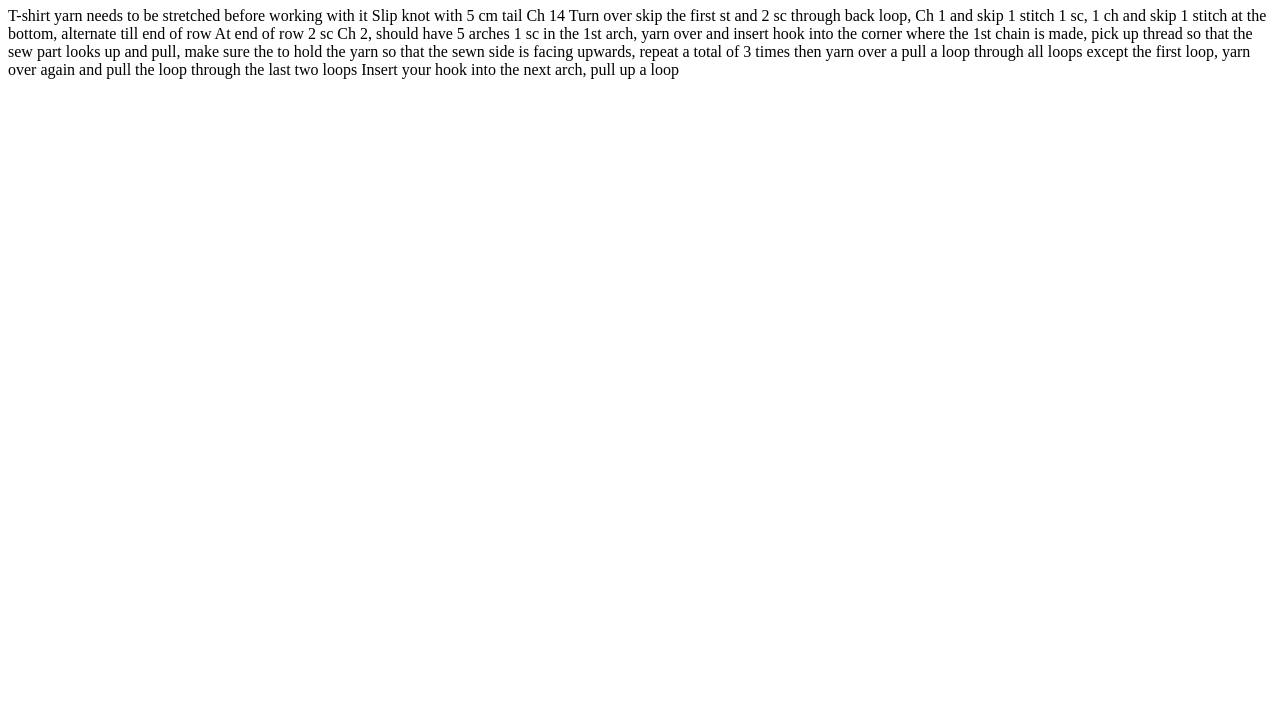
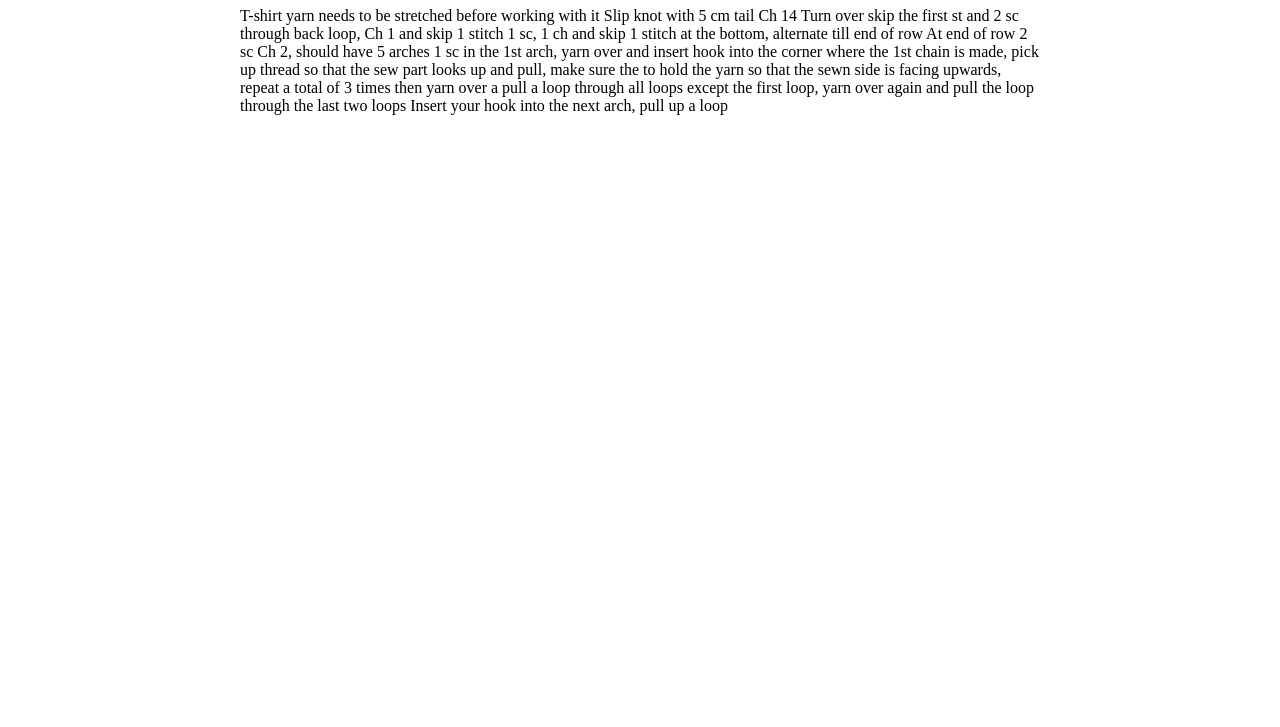
Before and after one commit to poonchoo/crochet-bag, a plain HTML site: page somesortoftest.html in a window 1280 px wide. Shown: the part 73-800 px from the top of the page. Drawn offline with Linux system fonts and the light colour scheme.

Commit message:
fix html tags

```diff
--- a/somesortoftest.html
+++ b/somesortoftest.html
@@ -1,7 +1,9 @@
 <!DOCTYPE html>
 <head>
+    <link rel ='stylesheet', href="styles.css">
+</head>
 <body>
-<h1>Crochet mini marshmallow bag instructions
+<h1>   Crochet mini marshmallow bag instructions
 </h1>
 <p>
 T-shirt yarn needs to be stretched before working with it
@@ -18,5 +20,3 @@ Ch 2, should have 5 arches
 Insert your hook into the next arch, pull up a loop
     </p>
     </body>
-
-</head>
--- /dev/null
+++ b/styles.css
@@ -0,0 +1,4 @@
+body {
+    max-width:800px;
+    margin:auto;
+    }
```
